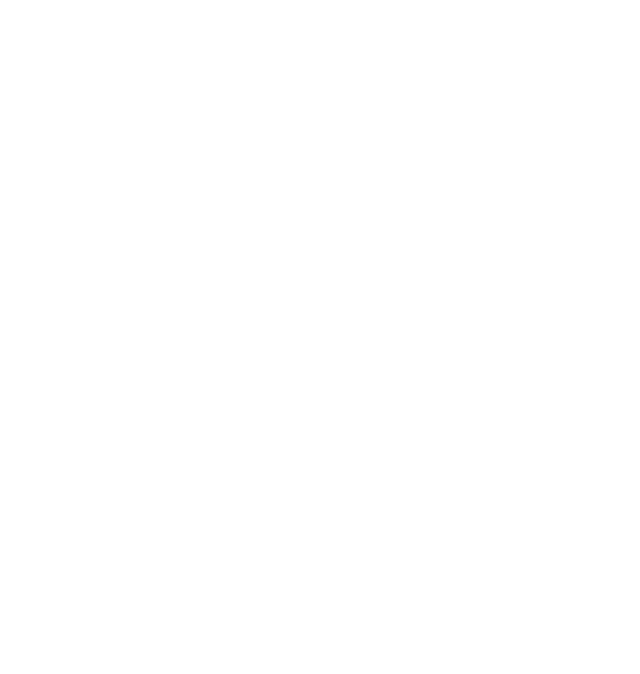
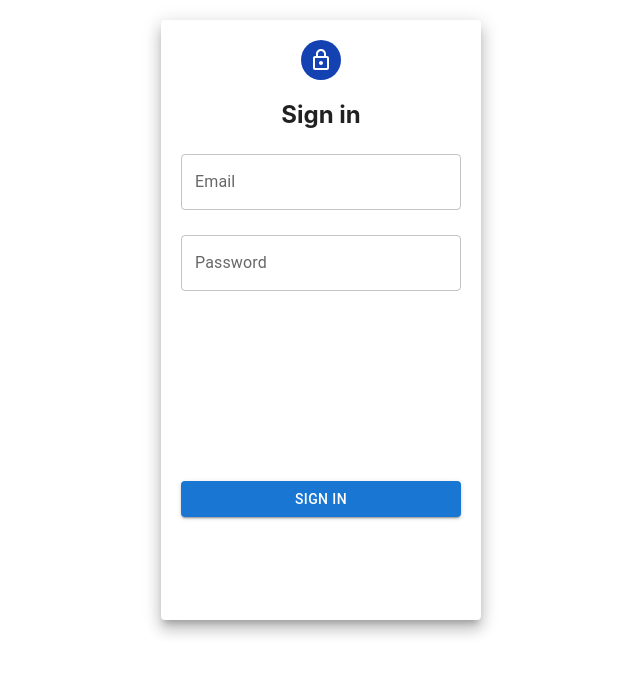
Before and after one commit to noambiton21/ticket-booking, a React (Create React App) app in the folder client/: page / in a window 1280 px wide. Shown: the top 674 px of the page, without its empty margins (319-959 px from the left). Built offline with nearby package versions, Linux system fonts and the light colour scheme.

Commit message:
I added text boxes to enter a username and password and a login button

```diff
--- a/client/package.json
+++ b/client/package.json
@@ -5,6 +5,7 @@
   "dependencies": {
     "@emotion/react": "^11.10.5",
     "@emotion/styled": "^11.10.5",
+    "@mui/icons-material": "^5.10.14",
     "@mui/material": "^5.10.14",
     "@testing-library/jest-dom": "^5.16.5",
     "@testing-library/react": "^13.4.0",
--- a/client/src/App.js
+++ b/client/src/App.js
@@ -1,12 +1,10 @@
-import logo from './logo.svg';
-import './App.css';
-import Box from '@mui/material/Box';
-import TextField from '@mui/material/TextField';
+import "./App.css";
+import Login from "./auth/components/login";
 
 function App() {
   return (
     <div className="App">
-
+      <Login />
     </div>
   );
 }
--- a/client/src/auth/components/login.jsx
+++ b/client/src/auth/components/login.jsx
@@ -1,8 +1,31 @@
-import React from 'react'
+import React from "react";
+import {Avatar, Button, Grid, Paper, TextField} from '@mui/material';
+import LockOutlinedIcon from '@mui/icons-material/LockOutlined';
 
 const login = () => {
+
+  const paperStayle={padding:20, height:'70vh',width:280,margin:"20px auto"}
+  const avatarStyle={backgroundColor:'#1442b3'}
+  const textFieldEmailStyle = {margin:"5px auto"}
+  const textFieldPaswordStyle = {margin:"20px auto"}
+  const buttonStyle = {margin:"170px auto"}
+
+
   return (
-    <div>login page</div>
+      <Grid>
+        <Paper elevation={10} style={paperStayle}>
+          <Grid align = 'center'>
+            <Avatar style={avatarStyle}>
+              <LockOutlinedIcon>
+            </LockOutlinedIcon>
+            </Avatar>
+          </Grid>
+          <h2>Sign in</h2>
+          <TextField id="outlined-basic" label="Email" placeholder="Enter email" style={textFieldEmailStyle} fullWidth/>
+          <TextField id="outlined-basic" label="Password" placeholder="Enter password" type = "password" style={textFieldPaswordStyle} fullWidth/>
+          <Button type ="sumbit" color="primary" variant="contained" style={buttonStyle} fullWidth>Sign in</Button>
+        </Paper>
+      </Grid>
   )
 }
 
```
Also changed, not shown: 1 other file (tests, documents, lock files or other folders).
